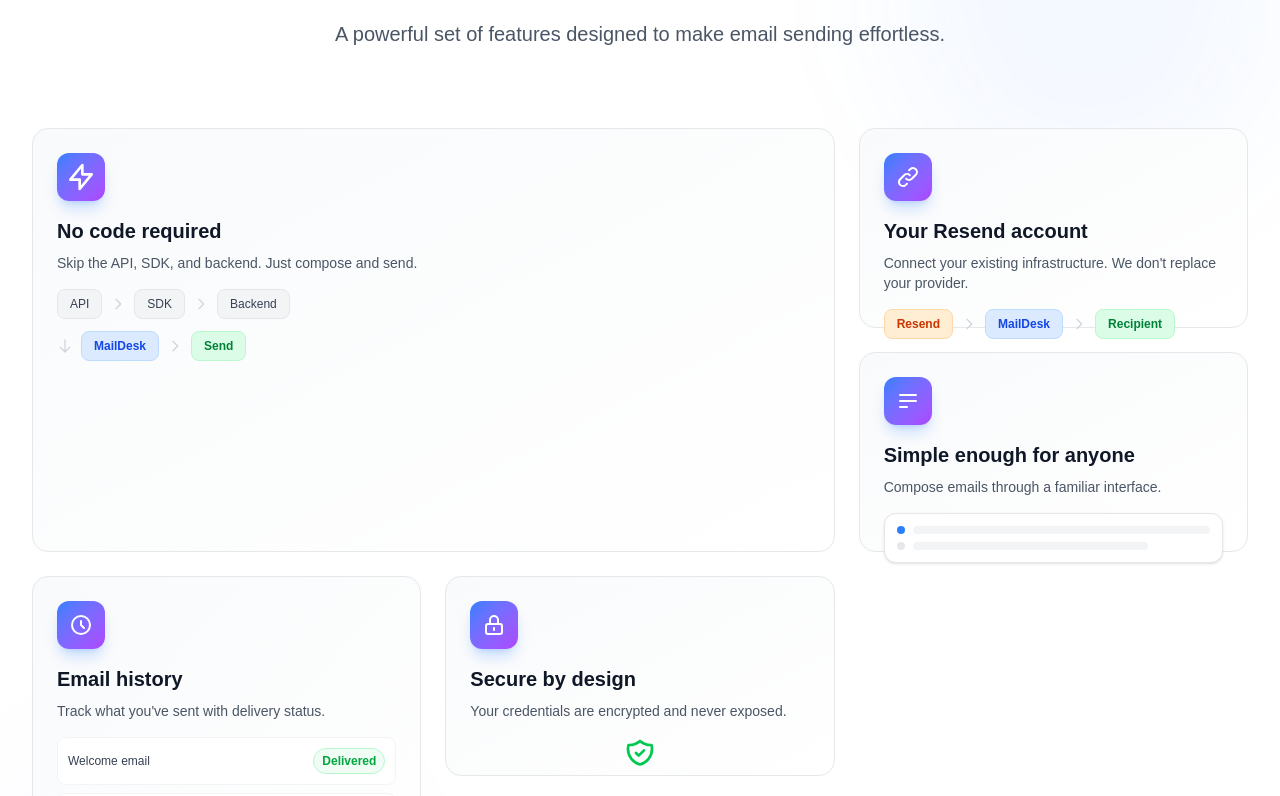
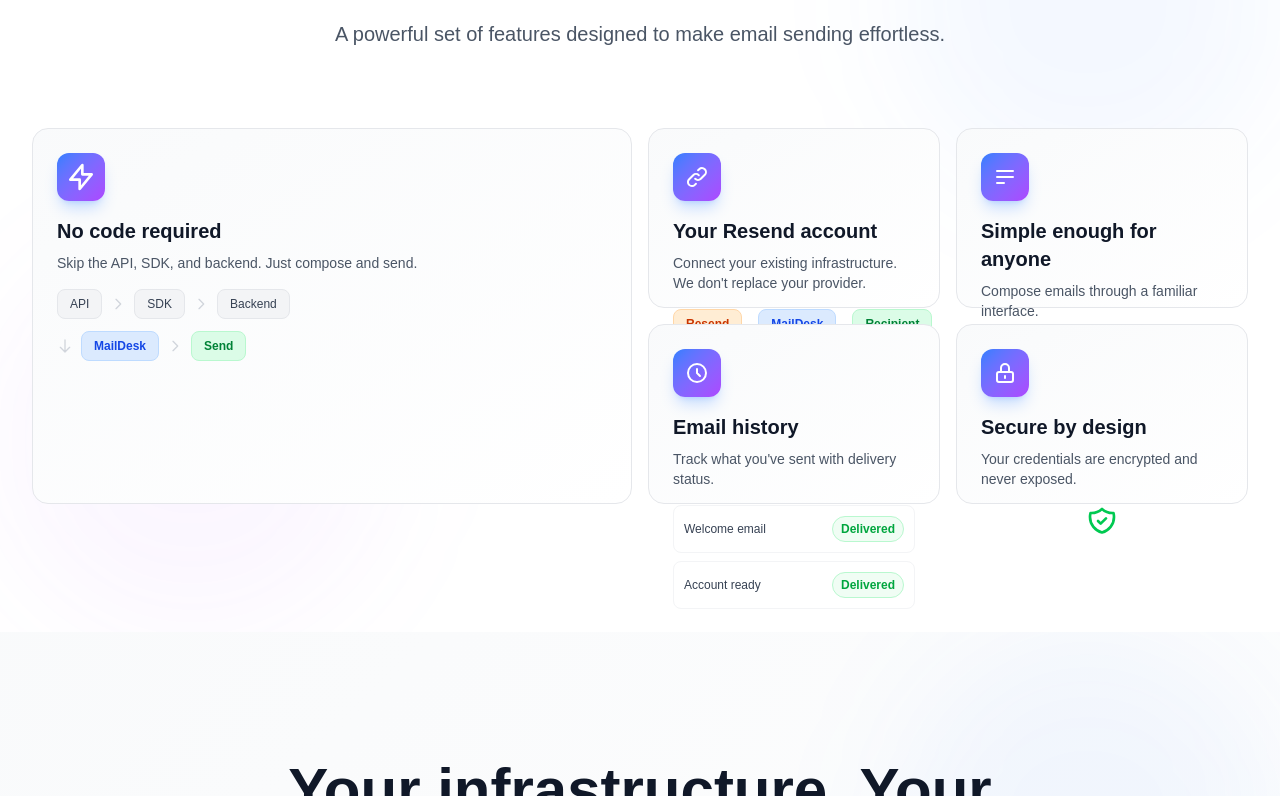
Before and after one commit to Danny7d/MailDesk, a Next.js app: page / in a window 1280 px wide. Shown: the part 5864-6660 px from the top of the page. Built offline with nearby package versions, Linux system fonts and the light colour scheme.

Commit message:
Fix FeatureBento grid layout - proper 4-column grid system for deliberate alignment, consistent card sizing

```diff
--- a/src/components/landing/FeatureBento.tsx
+++ b/src/components/landing/FeatureBento.tsx
@@ -89,7 +89,7 @@
     {
       title: 'Email history',
       description: 'Track what you\'ve sent with delivery status.',
-      size: 'col-span-1 row-span-2',
+      size: 'col-span-1 row-span-1',
       icon: (
         <svg className="w-6 h-6" fill="none" stroke="currentColor" viewBox="0 0 24 24">
           <path strokeLinecap="round" strokeLinejoin="round" strokeWidth={2} d="M12 8v4l3 3m6-3a9 9 0 11-18 0 9 9 0 0118 0z" />
@@ -100,7 +100,6 @@
           {[
             { subject: 'Welcome email', status: 'Delivered' },
             { subject: 'Account ready', status: 'Delivered' },
-            { subject: 'Project update', status: 'Delivered' },
           ].map((email, i) => (
             <div key={i} className="flex items-center justify-between bg-white border border-gray-100 rounded-lg p-2.5">
               <span className="text-xs font-medium text-gray-700 truncate flex-1">{email.subject}</span>
@@ -153,7 +152,7 @@
           </p>
         </motion.div>
 
-        <div className="grid grid-cols-1 md:grid-cols-2 lg:grid-cols-3 gap-6 auto-rows-[200px]">
+        <div className="grid grid-cols-1 md:grid-cols-2 lg:grid-cols-4 gap-4 auto-rows-[180px]">
           {features.map((feature, index) => (
             <motion.div
               key={feature.title}
```
